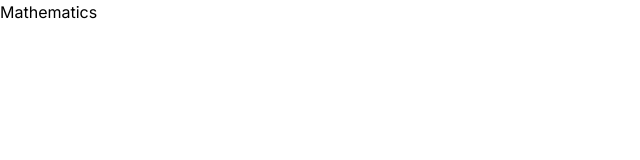
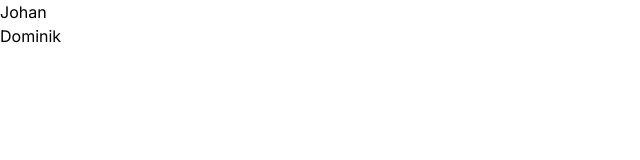
Before and after one commit to GitOsir/formelsammlung, a Next.js app: page /subjects/mathematics in a window 1280 px wide. Shown: the top 160 px of the page, without its empty margins (0-640 px from the left). Built offline with nearby package versions, Linux system fonts and the light colour scheme.

Commit message:
added johan and Dominik UI

```diff
--- a/app/subjects/mathematics/page.tsx
+++ b/app/subjects/mathematics/page.tsx
@@ -1,9 +1,13 @@
-
+import Johan from "@/app/ui/subjects/mathematics/johan"
+import Dominik from "@/app/ui/subjects/mathematics/dominik"
 
 export default function mathematics(){
 
     return(
-        <p>Mathematics</p>
+        <main>
+            <Johan/>
+            <Dominik/>
+        </main>
 
     )
 }
--- /dev/null
+++ b/app/ui/subjects/mathematics/dominik.tsx
@@ -0,0 +1,9 @@
+
+
+
+export default function Dominik(){
+    return(
+        <p>Dominik</p>
+
+    )
+}
--- /dev/null
+++ b/app/ui/subjects/mathematics/johan.tsx
@@ -0,0 +1,8 @@
+
+
+export default function Johan(){
+    return(
+        <p>Johan</p>
+
+    )
+}
```
